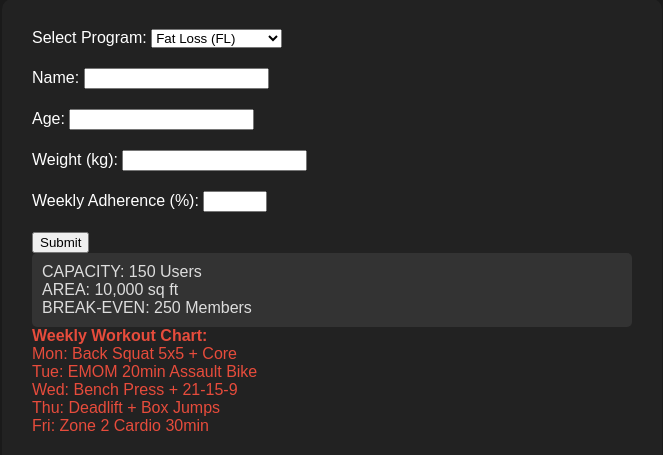
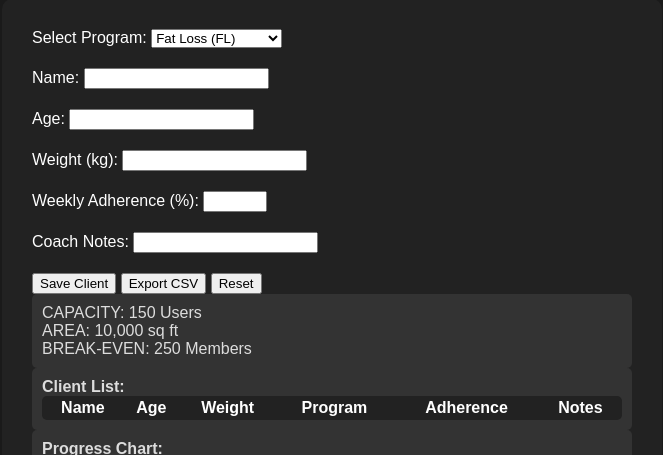
Before and after one commit to gvsrkarthikeya/ACEest-Fitness-Gym, a Flask app: page / in a window 1280 px wide. Shown: the part 117-572 px from the top of the page, without its empty margins (308-971 px from the left). Run offline with Flask 3, Linux system fonts and the light colour scheme; lists and menus that the app fills with data are empty.

Commit message:
Added new notes, export, progress chart for the user

```diff
--- a/app.py
+++ b/app.py
@@ -1,8 +1,24 @@
-from flask import Flask, render_template, request
+from flask import Flask, render_template, request, redirect, url_for, send_file, flash
 from program_data import programs
+import io
+import csv
+import matplotlib
+matplotlib.use('Agg')
+import matplotlib.pyplot as plt
 
 app = Flask(__name__)
+app.secret_key = 'aceest-secret-key'
 
+# In-memory client list
+clients = []
+
+def calculate_calories(weight, program):
+    try:
+        w = float(weight)
+        if w > 0:
+            return int(w * programs[program]["calorie_factor"])
+    except Exception:
+        return None
 
 @app.route('/', methods=['GET', 'POST'])
 def home():
@@ -11,6 +27,7 @@ def home():
     age = ''
     weight = ''
     adherence = ''
+    notes = ''
     calories = None
     if request.method == 'POST':
         selected = request.form.get('profile', selected)
@@ -18,13 +35,18 @@ def home():
         age = request.form.get('age', '')
         weight = request.form.get('weight', '')
         adherence = request.form.get('adherence', '')
-        # Calculate calories if weight is provided
-        try:
-            w = float(weight)
-            if w > 0:
-                calories = int(w * programs[selected]["calorie_factor"])
-        except Exception:
-            calories = None
+        notes = request.form.get('notes', '')
+        calories = calculate_calories(weight, selected)
+        # Save client if requested
+        if 'save' in request.form:
+            if name and selected:
+                clients.append((name, age, weight, selected, adherence, notes))
+                flash(f"Client {name} saved successfully.", "success")
+            else:
+                flash("Please fill client name and program.", "warning")
+        # Reset form
+        if 'reset' in request.form:
+            return redirect(url_for('home'))
     data = programs[selected]
     return render_template(
         'home.html',
@@ -37,9 +59,40 @@ def home():
         age=age,
         weight=weight,
         adherence=adherence,
-        calories=calories
+        notes=notes,
+        calories=calories,
+        clients=clients
     )
 
+@app.route('/export')
+def export_csv():
+    if not clients:
+        flash("No clients to export.", "warning")
+        return redirect(url_for('home'))
+    output = io.StringIO()
+    writer = csv.writer(output)
+    writer.writerow(["Name", "Age", "Weight", "Program", "Adherence", "Notes"])
+    writer.writerows(clients)
+    output.seek(0)
+    return send_file(io.BytesIO(output.getvalue().encode()), mimetype='text/csv', as_attachment=True, download_name='clients.csv')
+
+@app.route('/progress_chart.png')
+def progress_chart():
+    fig, ax = plt.subplots(figsize=(4,2))
+    if clients:
+        adherence = [float(c[4]) if c[4] else 0 for c in clients]
+        names = [c[0] for c in clients]
+        ax.bar(names, adherence, color="#d4af37")
+        ax.set_ylabel("Adherence %")
+        ax.set_title("Client Progress")
+    else:
+        ax.text(0.5, 0.5, 'No Data', ha='center', va='center')
+    buf = io.BytesIO()
+    plt.tight_layout()
+    fig.savefig(buf, format='png')
+    plt.close(fig)
+    buf.seek(0)
+    return send_file(buf, mimetype='image/png')
 
 if __name__ == '__main__':
     app.run(host='0.0.0.0', port=5000, debug=True)
--- a/requirements.txt
+++ b/requirements.txt
@@ -1,4 +1,5 @@
 Flask
+matplotlib
 pytest
 pytest-cov
 coverage
--- a/templates/home.html
+++ b/templates/home.html
@@ -40,8 +40,23 @@
                 <label for="adherence">Weekly Adherence (%):</label>
                 <input type="number" name="adherence" id="adherence" min="0" max="100" value="{{ adherence }}">
             </div>
-            <button type="submit">Submit</button>
+            <div class="select">
+                <label for="notes">Coach Notes:</label>
+                <input type="text" name="notes" id="notes" value="{{ notes }}">
+            </div>
+            <button type="submit" name="save">Save Client</button>
+            <a href="/export"><button type="button">Export CSV</button></a>
+            <button type="submit" name="reset">Reset</button>
         </form>
+        {% with messages = get_flashed_messages(with_categories=true) %}
+          {% if messages %}
+            <ul style="color: #d4af37;">
+            {% for category, message in messages %}
+              <li>{{ message }}</li>
+            {% endfor %}
+            </ul>
+          {% endif %}
+        {% endwith %}
         <div class="metrics">
             CAPACITY: 150 Users<br>
             AREA: 10,000 sq ft<br>
@@ -49,6 +64,23 @@
             {% if calories %}
                 <strong>Estimated Calories:</strong> {{ calories }} kcal<br>
             {% endif %}
+        </div>
+        <div class="metrics">
+            <strong>Client List:</strong>
+            <table style="width:100%; background:#222; color:#fff; border-radius:5px;">
+                <tr>
+                    <th>Name</th><th>Age</th><th>Weight</th><th>Program</th><th>Adherence</th><th>Notes</th>
+                </tr>
+                {% for c in clients %}
+                <tr>
+                    <td>{{ c[0] }}</td><td>{{ c[1] }}</td><td>{{ c[2] }}</td><td>{{ c[3] }}</td><td>{{ c[4] }}</td><td>{{ c[5] }}</td>
+                </tr>
+                {% endfor %}
+            </table>
+        </div>
+        <div class="metrics">
+            <strong>Progress Chart:</strong><br>
+            <img src="/progress_chart.png" alt="Progress Chart" style="background:#fff; border-radius:5px;">
         </div>
         <div class="workout">
             <strong>Weekly Workout Chart:</strong><br>
```
Also changed, not shown: tests/test_app.py (+69 -0 lines).
